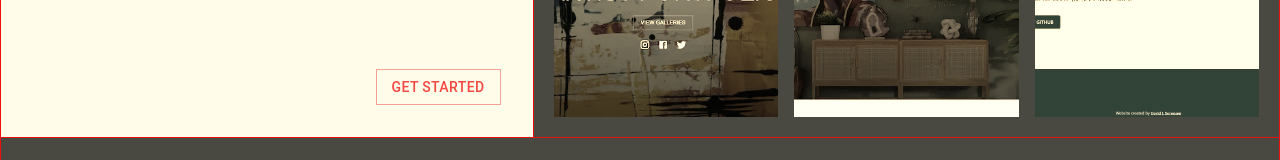
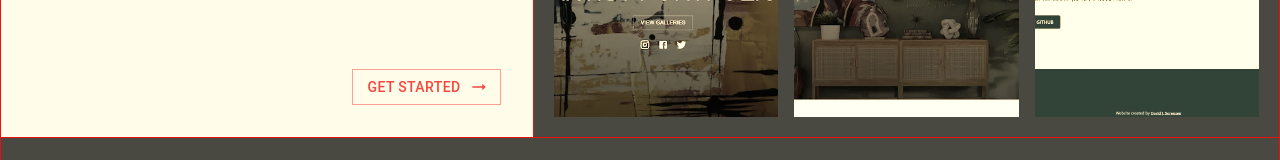
Before and after one commit to DaedalusFiction/fictionalweb, a React (Create React App) app: page /templates in a window 1280 px wide. Shown: the part 1301-1461 px from the top of the page. Built offline with nearby package versions, Linux system fonts and the light colour scheme.

Commit message:
updated button href

```diff
--- a/src/routes/Templates.js
+++ b/src/routes/Templates.js
@@ -11,6 +11,7 @@ import artistScreencap4 from "../images/artistScreencap4.webp";
 import designerScreencap from "../images/designerScreencap.webp";
 import ImageGallery from "../components/ImageGallery";
 import TextBreak from "../components/TextBreak";
+import { ArrowRightAlt } from "@mui/icons-material";
 
 const templates = [
     {
@@ -86,7 +87,7 @@ const Templates = () => {
                         </Typography>
                         <Box sx={{ display: "flex", justifyContent: "end" }}>
                             <Link
-                                to="/"
+                                to="/contact"
                                 onClick={() => {
                                     navigateToTop();
                                 }}
@@ -96,6 +97,7 @@ const Templates = () => {
                                         navigateToTop();
                                     }}
                                     variant="outlined"
+                                    endIcon={<ArrowRightAlt />}
                                 >
                                     Get Started
                                 </Button>
```
